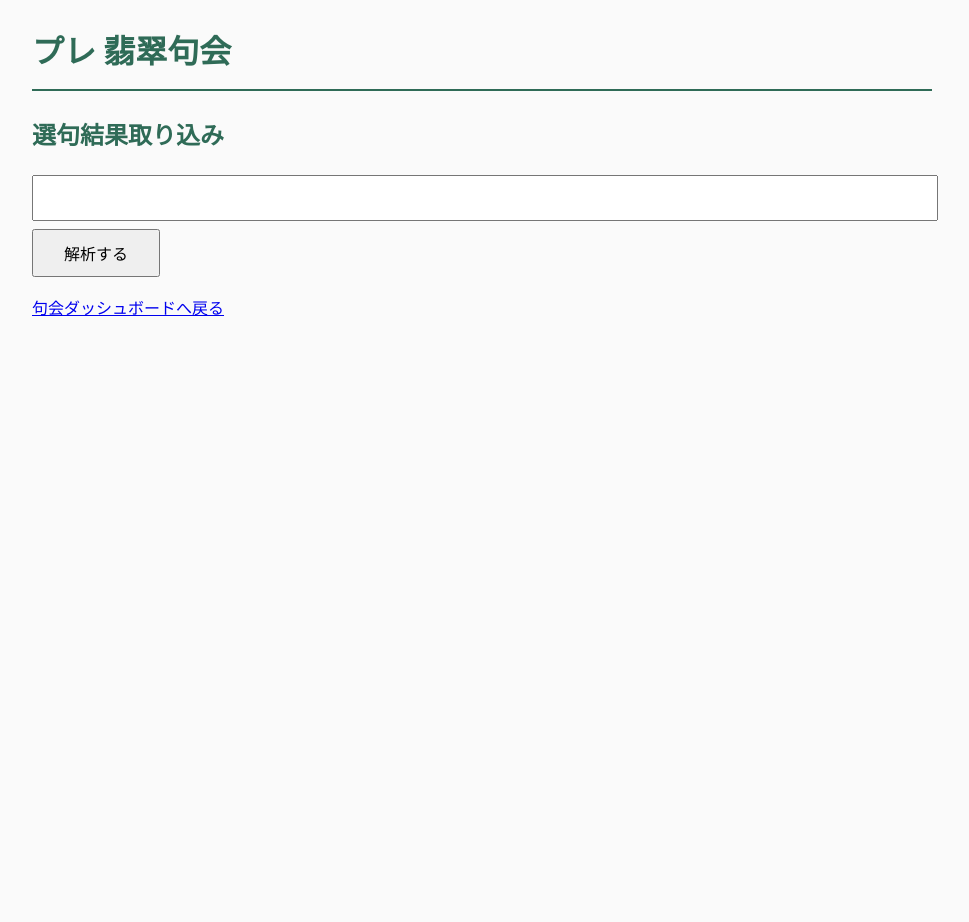
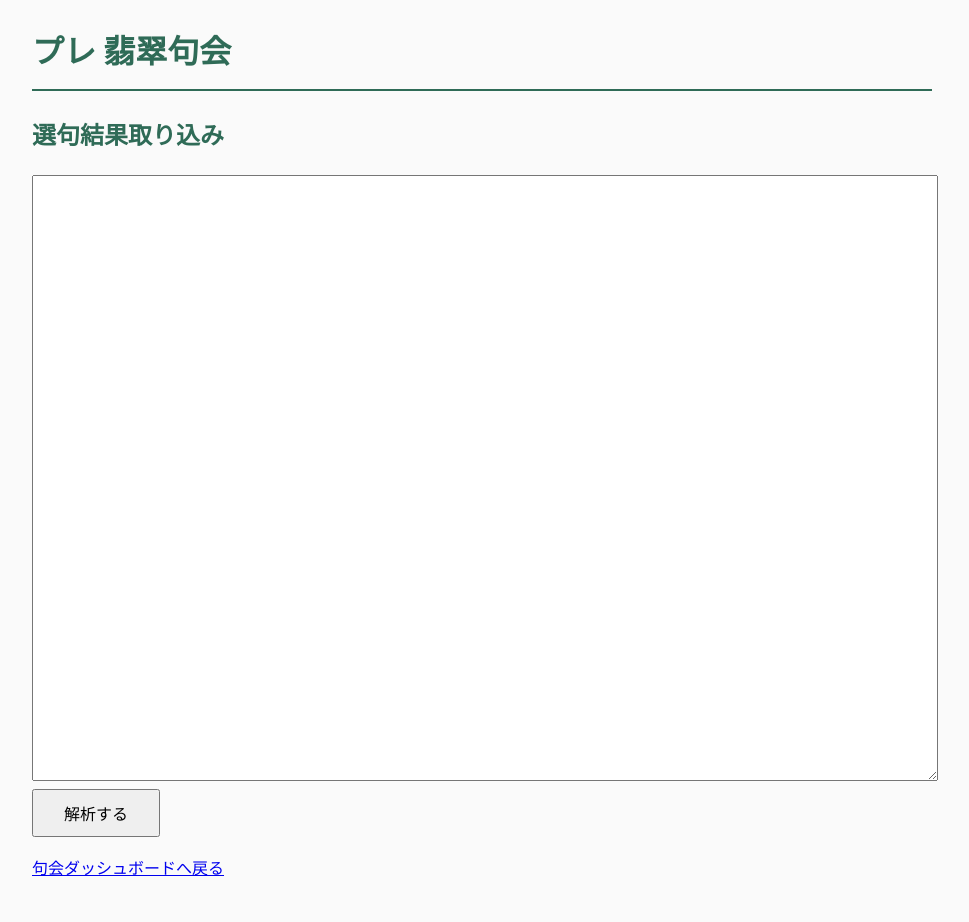
Before and after one commit to nes-710/HisuiKukai, a Flask app: page /contest/1/selection in a window 1280 px wide. Shown: the part 110-1032 px from the top of the page, without its empty margins (158-1127 px from the left). Before the commit the page ends 426 px from the top, so only its background shows below. Run offline with Flask 3, Linux system fonts and the light colour scheme; data comes from the database, SQL or seed files in the repository.

Commit message:
v0.4.3 選句取り込みフォームを拡大可能にする

```diff
--- a/static/style.css
+++ b/static/style.css
@@ -61,3 +61,11 @@ textarea[readonly] {
     font-family: inherit;
     line-height: 1.8;
 }
+
+.selection-textarea {
+    width: 100%;
+    min-height: 600px;
+    resize: vertical;
+    font-size: 16px;
+    line-height: 1.8;
+}
--- a/templates/selection.html
+++ b/templates/selection.html
@@ -12,7 +12,11 @@
 
 <form method="post">
 
-<textarea name="selection_text" rows="20">{{ raw_text }}</textarea>
+<textarea
+    class="selection-textarea"
+    name="selection_text"
+    rows="30"
+>{{ raw_text }}</textarea>
 
 <br>
 
```
